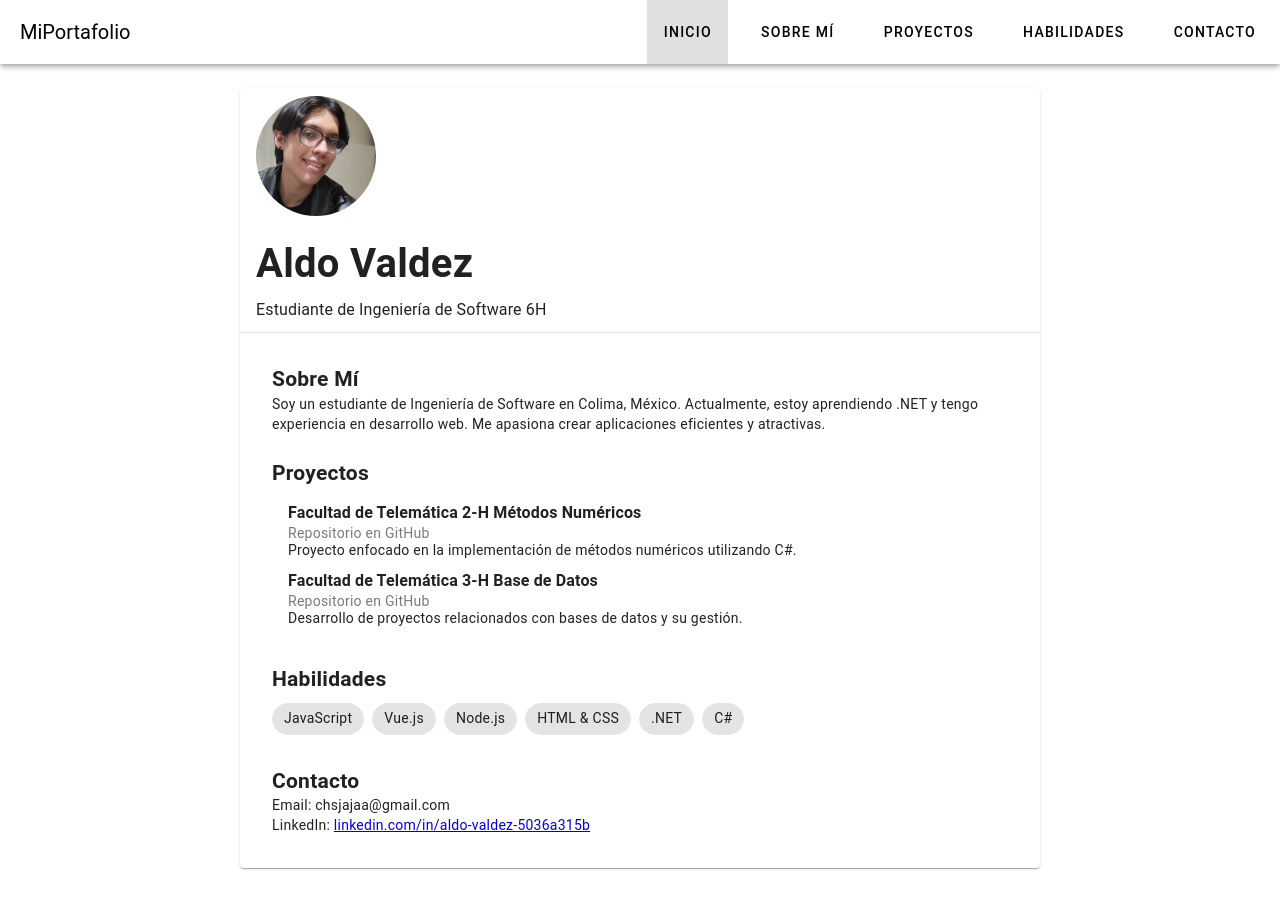
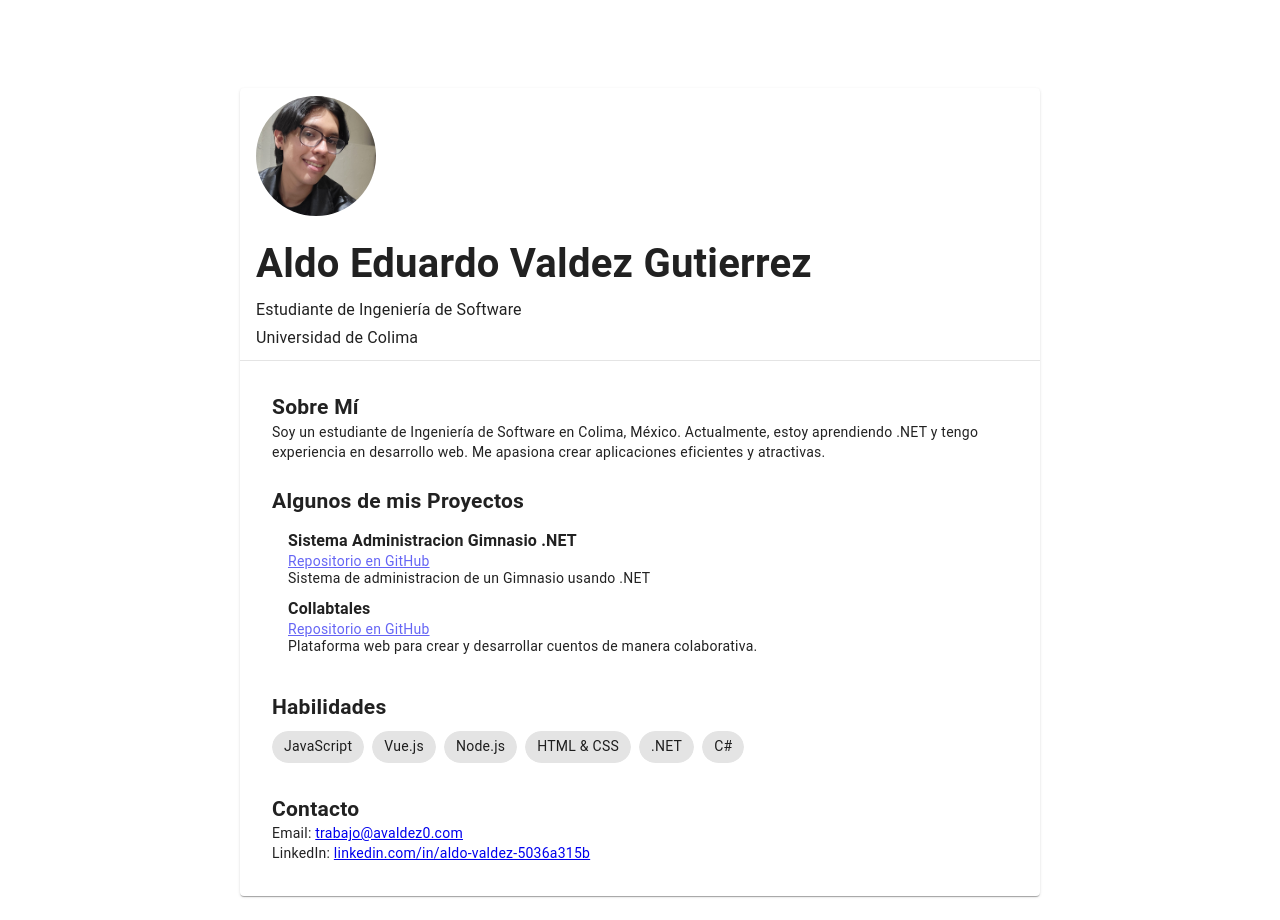
Before and after one commit to Aval0G/Avaldez0, a Vue app: page / in a window 1280 px wide. Before the commit the page ends 892 px from the top, so only its background shows below. Built offline with nearby package versions, Linux system fonts and the light colour scheme.

Commit message:
Enhance Navbar and InicioView; update project details and contact information

```diff
--- a/src/components/Navbar.vue
+++ b/src/components/Navbar.vue
@@ -1,20 +1,24 @@
 <template>
-  <v-app-bar app color="white darken-4">
-    <v-toolbar-title>MiPortafolio</v-toolbar-title>
+  <v-app-bar app elevation="0" class="custom-navbar">
+    <v-toolbar-title class="font-weight-bold text-uppercase text-white">Mi Portafolio</v-toolbar-title>
     <v-spacer></v-spacer>
 
     <v-toolbar-items class="d-none d-md-flex">
-      <v-btn v-for="(item, index) in menuItems" :key="index" :to="item.link" class="mx-2">
+      <v-btn v-for="(item, index) in menuItems" :key="index" :to="item.link" text class="mx-2 text-white">
+        <v-icon left>{{ item.icon }}</v-icon>
         {{ item.text }}
       </v-btn>
     </v-toolbar-items>
 
-    <v-app-bar-nav-icon class="d-md-none" @click="drawer = !drawer"></v-app-bar-nav-icon>
+    <v-app-bar-nav-icon class="d-md-none text-white" @click="drawer = !drawer"></v-app-bar-nav-icon>
   </v-app-bar>
 
-  <v-navigation-drawer v-model="drawer" app temporary>
-    <v-list>
-      <v-list-item v-for="(item, index) in menuItems" :key="index" :to="item.link">
+  <v-navigation-drawer v-model="drawer" app temporary class="bg-grey-darken-4">
+    <v-list dense>
+      <v-list-item v-for="(item, index) in menuItems" :key="index" :to="item.link" class="text-white">
+        <v-list-item-icon>
+          <v-icon>{{ item.icon }}</v-icon>
+        </v-list-item-icon>
         <v-list-item-title>{{ item.text }}</v-list-item-title>
       </v-list-item>
     </v-list>
@@ -26,10 +30,21 @@ import { ref } from 'vue';
 
 const drawer = ref(false);
 const menuItems = ref([
-  { text: 'Inicio', link: '/' },
-  { text: 'Sobre mí', link: '/sobre_mi' },
-  { text: 'Proyectos', link: '/proyectos' },
-  { text: 'Habilidades', link: '/habilidades' },
-  { text: 'Contacto', link: '/contacto' },
+  { text: 'Inicio', link: '/', icon: 'mdi-home' },
+  { text: 'Sobre mí', link: '/sobre_mi', icon: 'mdi-account' },
+  { text: 'Proyectos', link: '/proyectos', icon: 'mdi-briefcase' },
+  { text: 'Habilidades', link: '/habilidades', icon: 'mdi-lightbulb' },
+  { text: 'Contacto', link: '/contacto', icon: 'mdi-email' },
 ]);
 </script>
+
+<style scoped>
+.custom-navbar {
+  background: rgba(0, 0, 0, 0.7); /* Negro semitransparente */
+  backdrop-filter: blur(10px); /* Efecto de desenfoque */
+  border-bottom: 1px solid rgba(255, 255, 255, 0.1);
+}
+.v-navigation-drawer {
+  border-right: 2px solid rgba(255, 255, 255, 0.1);
+}
+</style>
--- a/src/views/InicioView.vue
+++ b/src/views/InicioView.vue
@@ -5,8 +5,9 @@
           <v-avatar size="120">
             <v-img src="/profile.jpg" alt="Foto de perfil" />
           </v-avatar>
-          <h1 class="mt-4">Aldo Valdez</h1>
-          <p class="text-subtitle-1">Estudiante de Ingeniería de Software 6H</p>
+          <h1 class="mt-4">Aldo Eduardo Valdez Gutierrez</h1>
+          <p class="text-subtitle-1">Estudiante de Ingeniería de Software</p>
+          <p class="text-subtitle-1">Universidad de Colima</p>
         </v-card-title>
 
         <v-divider></v-divider>
@@ -20,17 +21,17 @@
               </v-col>
 
               <v-col cols="12">
-                <h2>Proyectos</h2>
+                <h2>Algunos de mis Proyectos</h2>
                 <v-list>
                   <v-list-item>
-                    <v-list-item-title><strong>Facultad de Telemática 2-H Métodos Numéricos</strong></v-list-item-title>
-                    <v-list-item-subtitle>Repositorio en GitHub</v-list-item-subtitle>
-                    <p>Proyecto enfocado en la implementación de métodos numéricos utilizando C#.</p>
+                    <v-list-item-title><strong>Sistema Administracion Gimnasio .NET</strong></v-list-item-title>
+                    <v-list-item-subtitle><a href="https://github.com/SSC-UdeC/Gimnasio">Repositorio en GitHub</a> </v-list-item-subtitle>
+                    <p>Sistema de administracion de un Gimnasio usando .NET</p>
                   </v-list-item>
                   <v-list-item>
-                    <v-list-item-title><strong>Facultad de Telemática 3-H Base de Datos</strong></v-list-item-title>
-                    <v-list-item-subtitle>Repositorio en GitHub</v-list-item-subtitle>
-                    <p>Desarrollo de proyectos relacionados con bases de datos y su gestión.</p>
+                    <v-list-item-title><strong>Collabtales</strong></v-list-item-title>
+                    <v-list-item-subtitle><a href="https://github.com/jd-becerra/collabtales">Repositorio en GitHub</a></v-list-item-subtitle>
+                    <p>Plataforma web para crear y desarrollar cuentos de manera colaborativa.</p>
                   </v-list-item>
                 </v-list>
               </v-col>
@@ -49,7 +50,7 @@
 
               <v-col cols="12">
                 <h2>Contacto</h2>
-                <p>Email: chsjajaa@gmail.com</p>
+                <p>Email: <a href="mailto:trabajo@avaldez0.com" target="_blank">trabajo@avaldez0.com</a> </p>
                 <p>LinkedIn: <a href="https://www.linkedin.com/in/aldo-valdez-5036a315b" target="_blank">linkedin.com/in/aldo-valdez-5036a315b</a></p>
               </v-col>
             </v-row>
--- a/src/views/ProyectosView.vue
+++ b/src/views/ProyectosView.vue
@@ -63,6 +63,7 @@
     {
       title: "Replicacion de pagina usando Vue",
       link: "https://github.com/Aval0G/Marca.git",
+      live: "https://aval0g.github.io/Marca/",
       description: "Replicacion de la pagina https://www.marca.com/mx/.",
     },
     {
```
